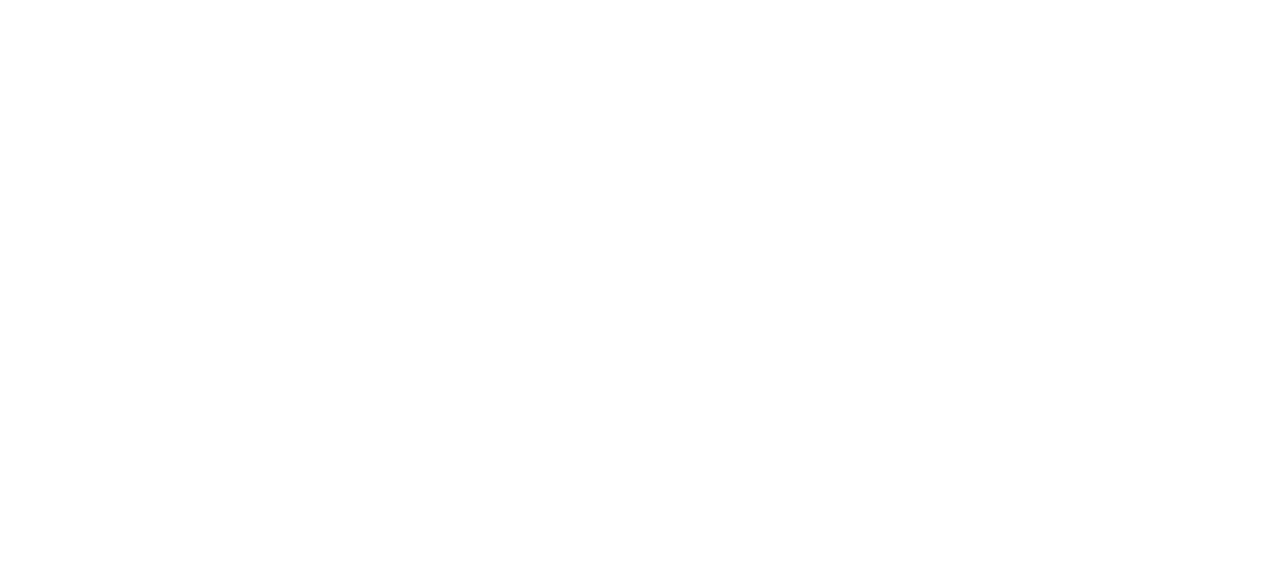
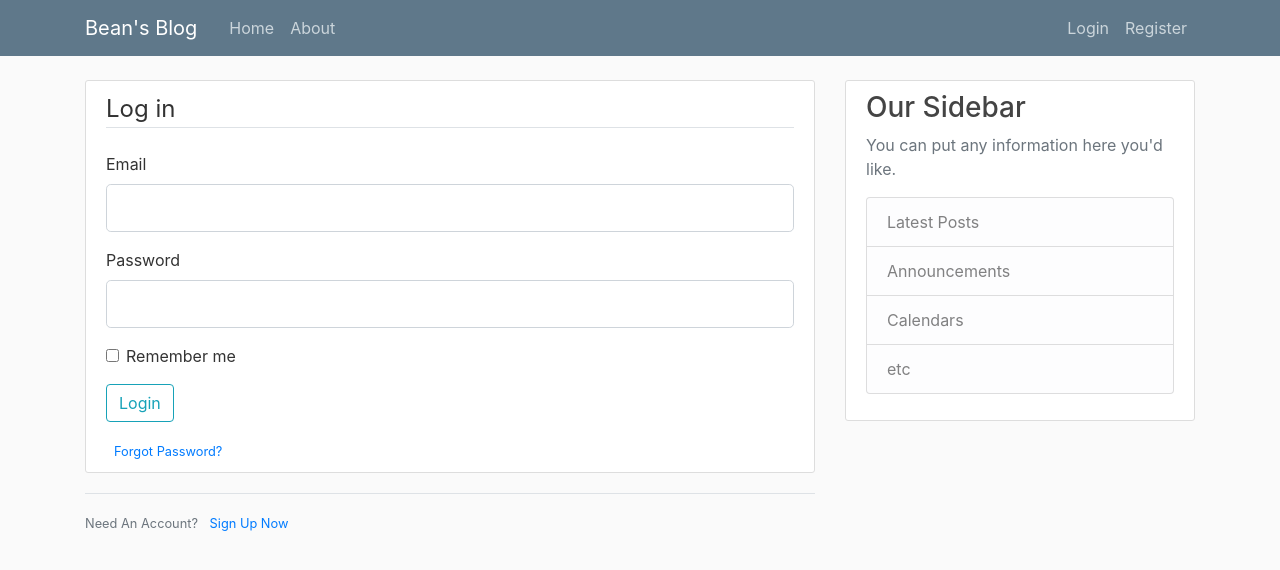
Before and after one commit to LudovicLupus/Flask_Development, a Flask app: page /login in a window 1280 px wide. Before the commit the part shown is empty. Shown: the top 570 px of the page. Run offline with Flask 2, Linux system fonts and the light colour scheme; some libraries are stand-ins or nearby versions.

Commit message:
Completed login.html form and added redirects for register and login routes on main file

```diff
--- a/hello.py
+++ b/hello.py
@@ -55,8 +55,9 @@ def blog():
 def tomato():
     return render_template('tomatoes.html', title='Tomato page for tomato heads')
 
-
+###################
 ### FORM ROUTES ###
+###################
 @app.route('/register', methods=['GET', 'POST'])
 def register():
     # Create an instance of your RegistrationForm to pass to a template
@@ -66,10 +67,16 @@ def register():
         return redirect(url_for('blog'))
     return render_template('register.html', title='Register', form=form)
 
-@app.route('/login')
+@app.route('/login', methods=['GET', 'POST'])
 def login():
     # Create an instance of your RegistrationForm to pass to a template
     form = LoginForm()
+    if form.validate_on_submit():
+        if form.email.data  == 'admin@blog.com' and form.password.data == 'password':
+            flash('You have been logged in!', 'success')
+            return redirect(url_for('blog'))
+        else:
+            flash('Login attempt unsuccessful. Please check username and password.', 'danger')
     return render_template('login.html', title='Login', form=form)
 
 
--- a/templates/login.html
+++ b/templates/login.html
@@ -1,10 +1,52 @@
-<!DOCTYPE html>
-<html lang="en">
-<head>
-    <meta charset="UTF-8">
-    <title>Title</title>
-</head>
-<body>
-
-</body>
-</html>
+{% extends "layout.html" %}
+{% block content %}
+    <div class="content-section">
+        <form method="POST" action="">
+            {{ form.hidden_tag() }}
+            <fieldset class="form-group">
+                <legend class="border-bottom mb-4">Log in</legend>
+                <div class="form-group">
+                    {{ form.email.label(class="form-control-label") }}
+                    {% if form.email.errors %}
+                        {{ form.email(class="form-control form-control-lg is-invalid") }}
+                        <div class="invalid-feedback">
+                            {% for error in form.email.errors %}
+                                <span>{{ error }}</span>
+                            {% endfor %}
+                        </div>
+                    {% else %}
+                        {{ form.email(class="form-control form-control-lg") }}
+                    {% endif %}
+                </div>
+                <div class="form-group">
+                    {{ form.password.label(class="form-control-label") }}
+                    {% if form.password.errors %}
+                        {{ form.password(class="form-control form-control-lg is-invalid") }}
+                        <div class="invalid-feedback">
+                            {% for error in form.password.errors %}
+                                <span>{{ error }}</span>
+                            {% endfor %}
+                        </div>
+                    {% else %}
+                        {{ form.password(class="form-control form-control-lg") }}
+                    {% endif %}
+                </div>
+                <div class="form-check">
+                    {{ form.remember(class="form-check-input") }}
+                    {{ form.remember.label(class="form-check-label") }}
+                </div>
+            </fieldset>
+            <div class="form-group">
+                {{ form.submit(class="btn btn-outline-info") }}
+            </div>
+            <small class="text-muted ml-2">
+                <a href="#">Forgot Password?</a>
+            </small>
+        </form>
+    </div>
+    <div class="border-top pt-3">
+        <small class="text-muted">
+            Need An Account? <a class="ml-2" href="{{ url_for('register') }}">Sign Up Now</a>
+        </small>
+    </div>
+{% endblock content %}
```
